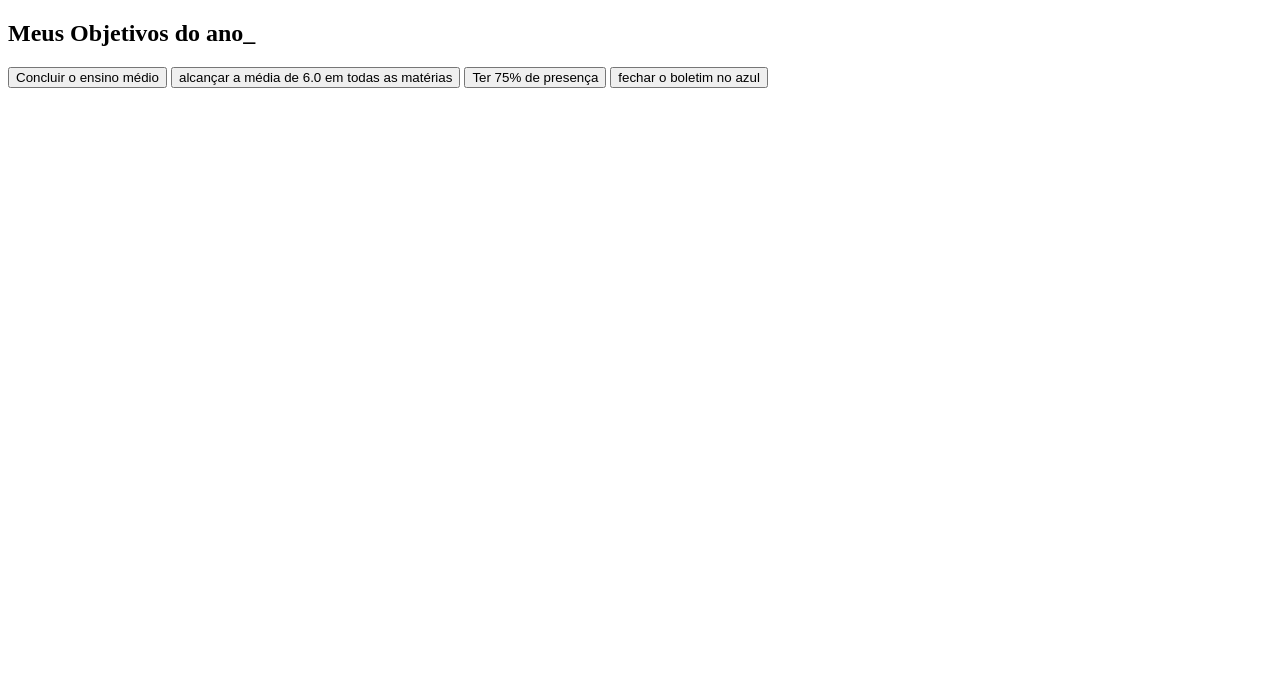
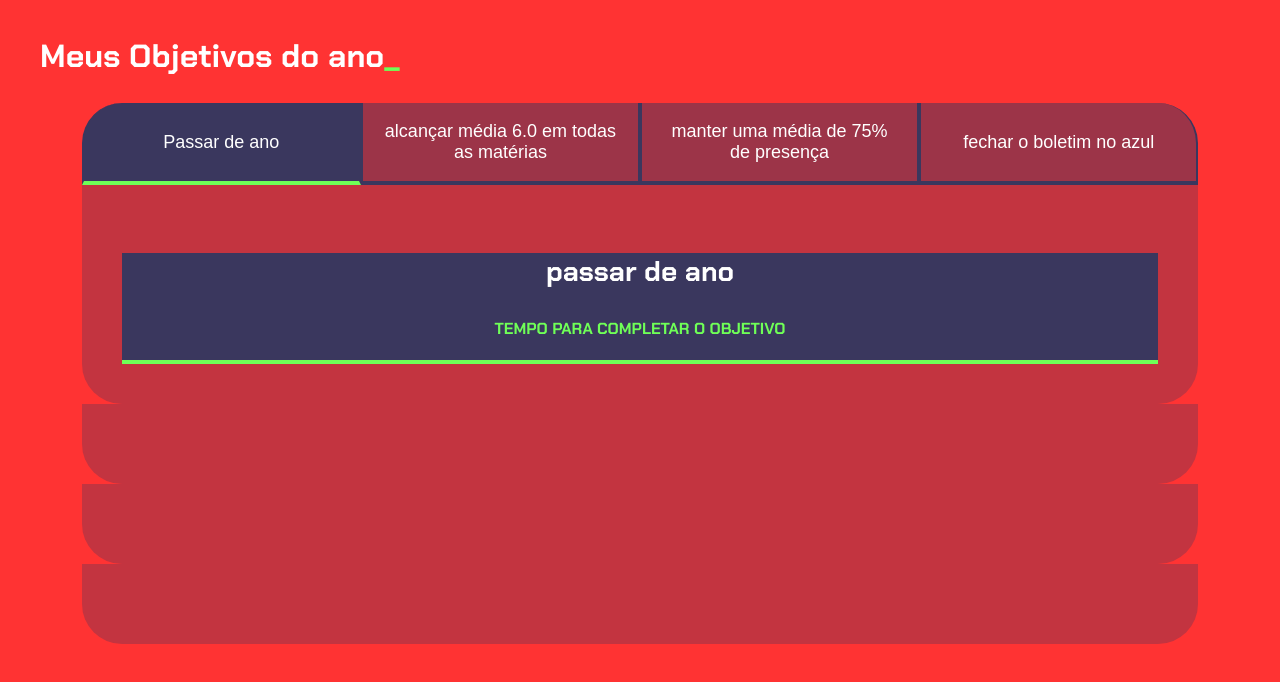
Before and after one commit to dudakaori/kaori.com.blog, a plain HTML site: page index.html in a window 1280 px wide. Drawn offline with Linux system fonts and the light colour scheme.

Commit message:
Add files via upload

```diff
--- a/index.html
+++ b/index.html
@@ -1,22 +1,48 @@
 <!DOCTYPE html>
-<html lang="en">
+<html lang="pt-br">
 <head>
     <meta charset="UTF-8">
     <meta http-equiv="X-UA-Compatible" content="IE=edge">
     <meta name="viewport" content="width=device-width, initial-scale=1.0">
-    <title>meus objetivos do ano</title>
+    <title>Meus objetivos do ano</title>
     <link rel="stylesheet" href="style.css">
 </head>
 <body>
     <section class="conteudo-principal">
-    <h2 class="titulo-principal">Meus Objetivos do ano<span>_</span></h2>
+        <h2 class="titulo-principal">Meus Objetivos do ano<span>_</span></h2>
+        <div class="conteudo">
 <div class="botoes">
-    <button class="botao">Concluir o ensino médio</button>
-    <button class="botao">alcançar a média de 6.0 em todas as matérias</button>
-    <button class="botao">Ter 75% de presença</button>
-    <button class="botao">fechar o boletim no azul</button>
+        <button class="botao ativo">Passar de ano</button>
+        <button class="botao">alcançar média 6.0 em todas as matérias</button>
+        <button class="botao">manter uma média de 75% de presença</button>
+        <button class="botao">fechar o boletim no azul</button>
 </div>
+        <div class="abas-textos">
+            <div class="aba-conteudo ativo">
+                <h3 class="aba-conteudo-titulo-principal">passar de ano</h3>
+                <h4 class="aba-conteudo-titulo-secundario">Tempo para completar o objetivo</h4>
+            </div>
+        </div>
+            <div class="abas-textos">
+                <div class="aba-conteudo">
+                    <h3 class="aba-conteudo-titulo-principal">alcançar média 6.0 em todas as matérias</h3>
+                    <h4 class="aba-conteudo-titulo-secundario">Tempo para completar o objetivo</h4>
+                </div>
+            </div>
+            <div class="abas-textos">
+                <div class="aba-conteudo">
+                    <h3 class="aba-conteudo-titulo-principal">manter uma média de 75% de presença</h3>
+                    <h4 class="aba-conteudo-titulo-secundario">Tempo para completar o objetivo</h4>
+                </div>
+            </div>
+            <div class="abas-textos">
+                <div class="aba-conteudo">
+                    <h3 class="aba-conteudo-titulo-principal">fechar o boletim no azul</h3>
+                    <h4 class="aba-conteudo-titulo-secundario">Tempo para completar o objetivo</h4>
+                </div>
+            </div>
+        </div>
 </section>
-
+<script src="main.js"></script>
 </body>
 </html>
--- /dev/null
+++ b/main.js
@@ -0,0 +1,10 @@
+const botoes = document.querySelectorAll(".botao");
+
+for(let i=0;i <botoes.length;i++){
+    botoes[i].onclick = function(){
+        for(let j=0;j<botoes.length;j++){
+            botoes[j].classList.remove("ativo");
+        }
+        botoes[i].classList.add("ativo");
+    }
+}
--- a/style.css
+++ b/style.css
@@ -1,3 +1,5 @@
+@import url('https://fonts.googleapis.com/css2?family=Chakra+Petch:wght@400;700&display=swap');
+
 :root {
     --cor-de-fundo: #FF3333;
     --verde: #6FFF57;
@@ -5,3 +7,85 @@
     --botao-ativo: #3A375E;
     --botao-inativo: rgba(58, 55, 94, 0.5);
     --texto-fundo: rgba(58, 55, 94, 0.3);
+     }
+    body {
+        background-color:var(--cor-de-fundo);
+        color: var(--branco);
+        font-family: 'Chakra Petch', sans-serif;
+    }
+    .conteudo-principal {
+        display: flex;
+        flex-direction: column;
+        justify-content: center;
+        align-items: center;
+        max-width: 1200px;
+        width: 100%;
+        margin: 0 auto;
+    }
+    .titulo-principal {
+        text-align: left;
+        width: 100%;
+        font-size: 32px;
+    }
+    .titulo-principal span {
+        color: var(--verde);
+    }
+    .botao{
+        font-family: "Crakra Petch", sans-serif;
+        background-color:var(--botao-inativo);
+        color: var(--branco);
+        display: flex;
+        justify-content: center;
+        padding: 1em;
+        font-size: 18px;
+        align-items: center;
+        width: 100%;
+        border-bottom: 4px solid var(--botao-ativo);
+        border-left: 2px solid var(--botao-ativo);
+        border-right: 2px solid var(--botao-ativo);
+        border-top: none;
+    }
+
+    .ativo{
+        background-color: var(--botao-ativo);
+        border-bottom: 4px solid var(--verde);
+        }
+
+    .abas-textos{
+        background-color: var(--texto-fundo);
+        padding: 40px;
+        border-radius: 0 0 40px 40px;
+    }
+    .botao.ativo{
+        background-color: var(--botao-ativo);
+        border-bottom: 4px solid var(--verde);
+    }
+    .aba-conteudo.ativo{
+        display: block;
+    }
+    .aba-conteudo{
+        display: none;
+    }
+    .aba-conteudo-titulo-principal{
+        font-size: 28px;
+        text-align: center;
+    }
+    .aba-conteudo-titulo-secundario{
+        text-align: center;
+        color: var(--verde);
+        text-transform: uppercase;
+    }
+
+        .botao:first-child {
+            border-radius: 40px 0 0 0;
+        }
+
+        .botao:last-child {
+            border-radius: 0 40px 0 0;
+        }
+
+        @media screen and (min-width: 768px) {
+        .botoes {
+            display: flex;
+        }
+    }
```
